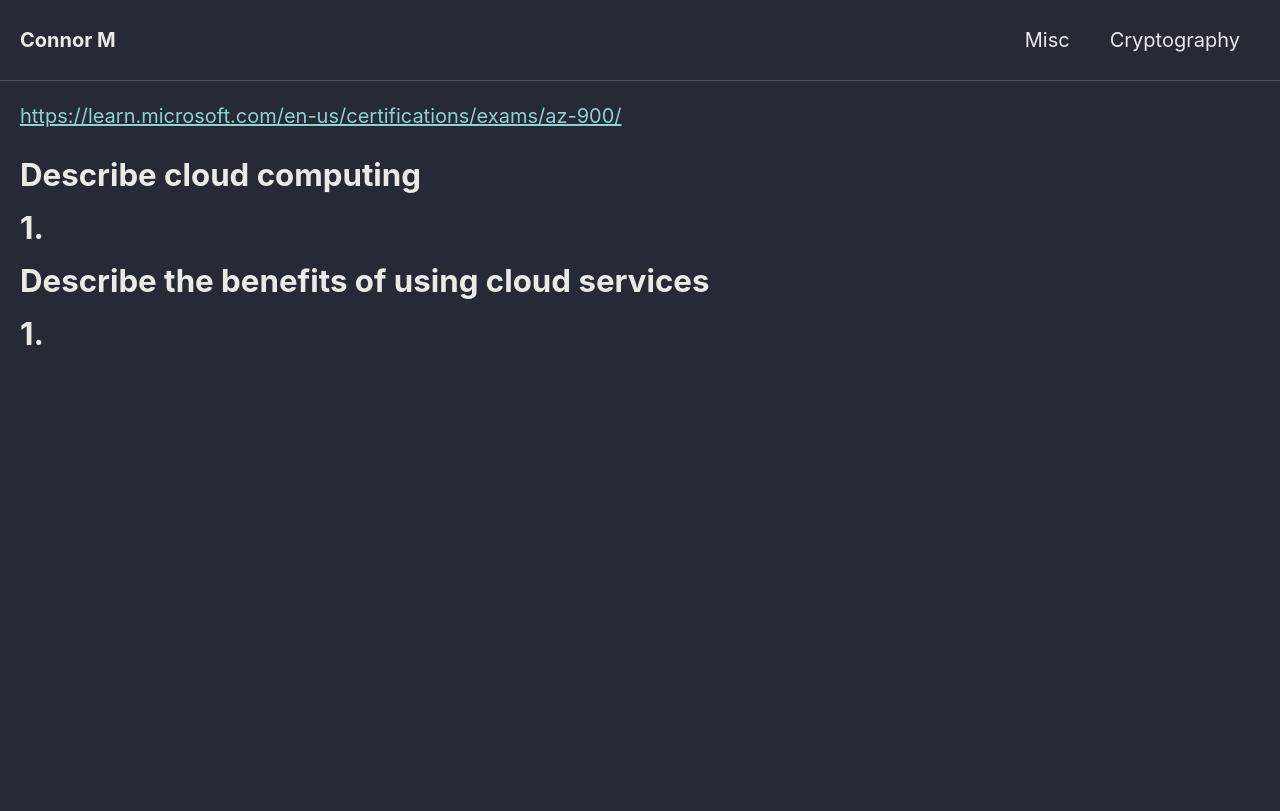
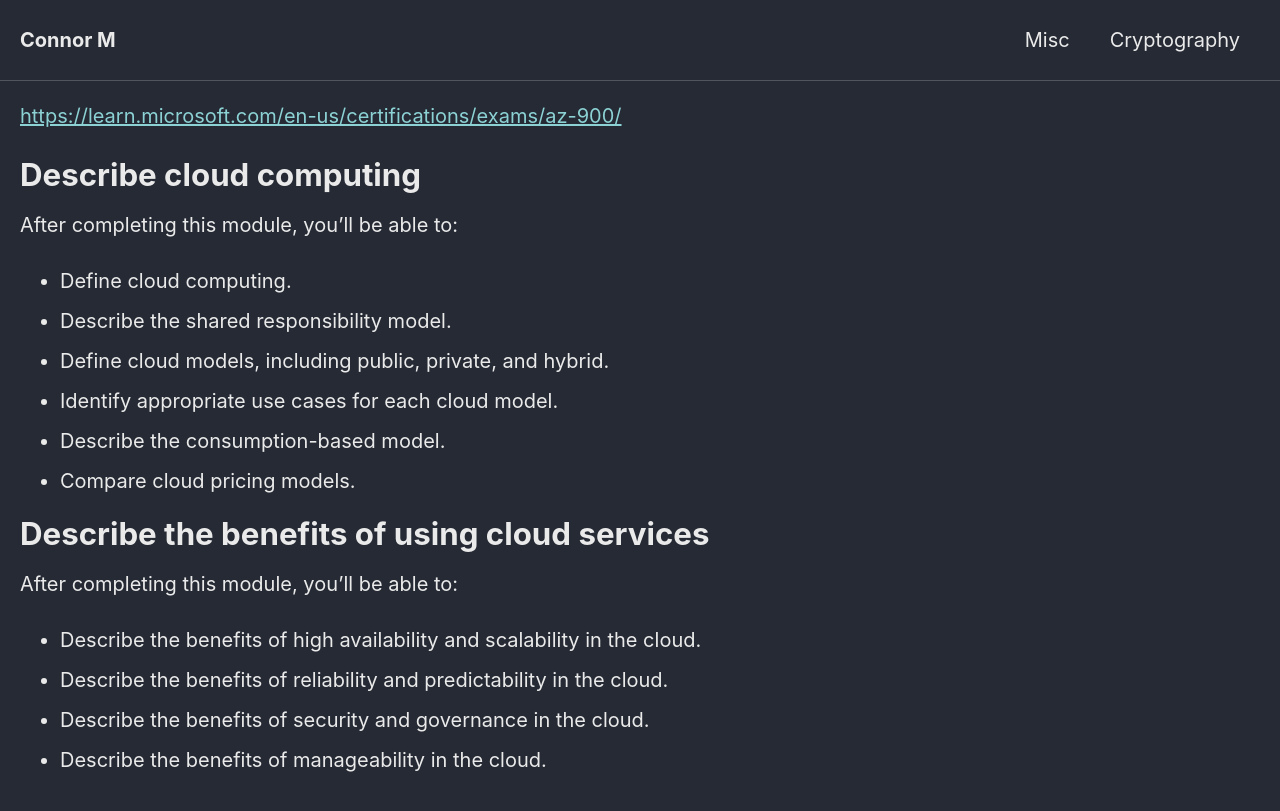
Before and after one commit to Connor-McCartney/Connor-McCartney.github.io, a Jekyll site: the page built from _pages/misc/AZ-900.md, in a window 1280 px wide. Shown: the top 811 px of the page. Built offline with Jekyll 4.4.1, drawn with Linux system fonts in a browser that asks for light colours; cached includes are drawn as plain includes; our own code applies the rules of GitHub Pages for plain Markdown files.

Commit message:
Update AZ-900.md

```diff
--- a/_pages/misc/AZ-900.md
+++ b/_pages/misc/AZ-900.md
@@ -3,10 +3,20 @@
 <https://learn.microsoft.com/en-us/certifications/exams/az-900/>
 
 # Describe cloud computing
+After completing this module, you’ll be able to:
+- Define cloud computing.
+- Describe the shared responsibility model.
+- Define cloud models, including public, private, and hybrid.
+- Identify appropriate use cases for each cloud model.
+- Describe the consumption-based model.
+- Compare cloud pricing models.
 
-# 1.
 
 
 # Describe the benefits of using cloud services
 
-# 1.
+After completing this module, you’ll be able to:
+- Describe the benefits of high availability and scalability in the cloud.
+- Describe the benefits of reliability and predictability in the cloud.
+- Describe the benefits of security and governance in the cloud.
+- Describe the benefits of manageability in the cloud.
```
